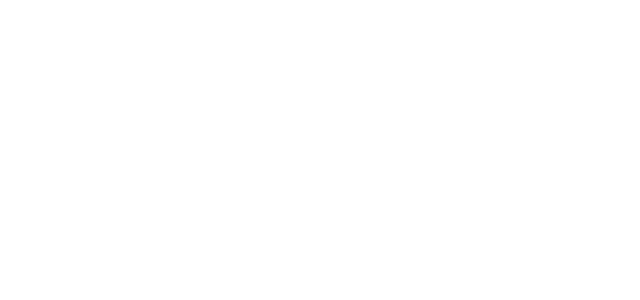
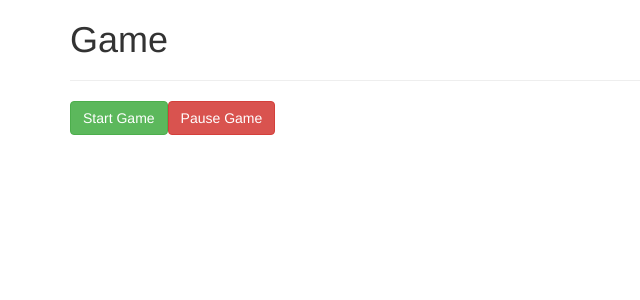
Before and after one commit to ujjwaljindal12/Angular, an Angular app in the folder assign-four/: page / in a window 1280 px wide. Shown: the top 300 px of the page, without its empty margins (0-640 px from the left). Built offline with nearby package versions, Linux system fonts and the light colour scheme.

Commit message:
assign four processing

```diff
--- a/assign-four/src/app/app.component.html
+++ b/assign-four/src/app/app.component.html
@@ -1,5 +1,9 @@
 <div class="container">
-  <app-game-control *ngFor="let element of serverElements">
+  <div class="row">
+    <div class="col-xs-12">
+      <app-game-control>
+      </app-game-control>
 
-  </app-game-control>
+    </div>
+  </div>
 </div>
--- a/assign-four/src/app/game-control/game-control.component.html
+++ b/assign-four/src/app/game-control/game-control.component.html
@@ -1,9 +1,4 @@
-<div class="row">
-    <div class="col-xs-12">
-      <h1>Game</h1>
-      <hr>
-      <button class="btn btn-primary" (click)="startgame()">Start</button>
-      <button class="btn btn-danger">Pause Game</button>
-
-  </div>
-</div>
+<h1>Game</h1>
+<hr>
+<button class="btn btn-success" (click)="onStartGame()">Start Game</button>
+<button class="btn btn-danger">Pause Game</button>
--- a/assign-four/src/app/game-control/game-control.component.ts
+++ b/assign-four/src/app/game-control/game-control.component.ts
@@ -1,4 +1,4 @@
-import { Component, OnInit } from '@angular/core';
+import { Component, OnInit, EventEmitter } from '@angular/core';
 
 @Component({
   selector: 'app-game-control',
@@ -6,14 +6,20 @@
   styleUrls: ['./game-control.component.css']
 })
 export class GameControlComponent implements OnInit {
+  intervalFired = new EventEmitter<number>();
+  interval;
+  lastNumber = 0;
 
   constructor() { }
 
   ngOnInit() {
   }
 
-  startgame() {
-    console.log('Welcome');
+  onStartGame() {
+this.interval = setInterval(() => {
+  this.intervalFired.emit(this.lastNumber + 1);
+  this.lastNumber++;
+},1000)
   }
 
 }
```
